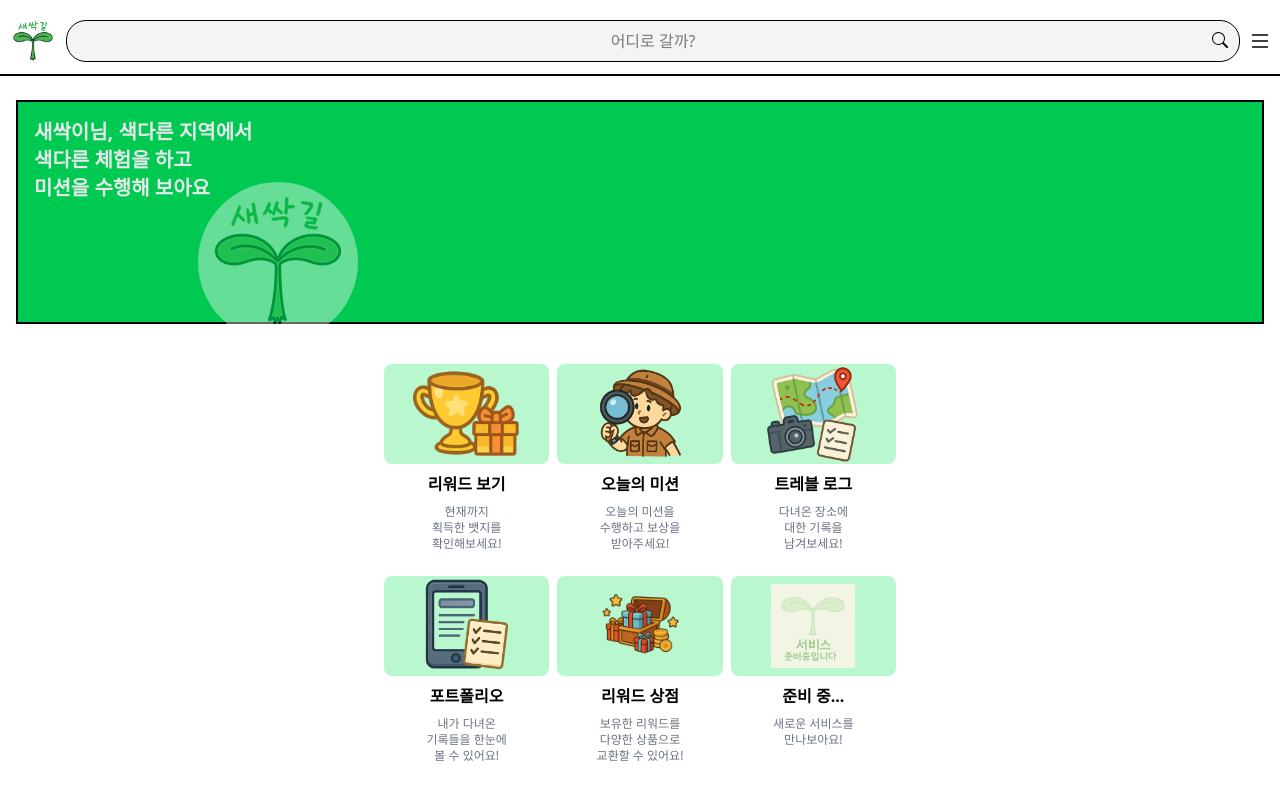
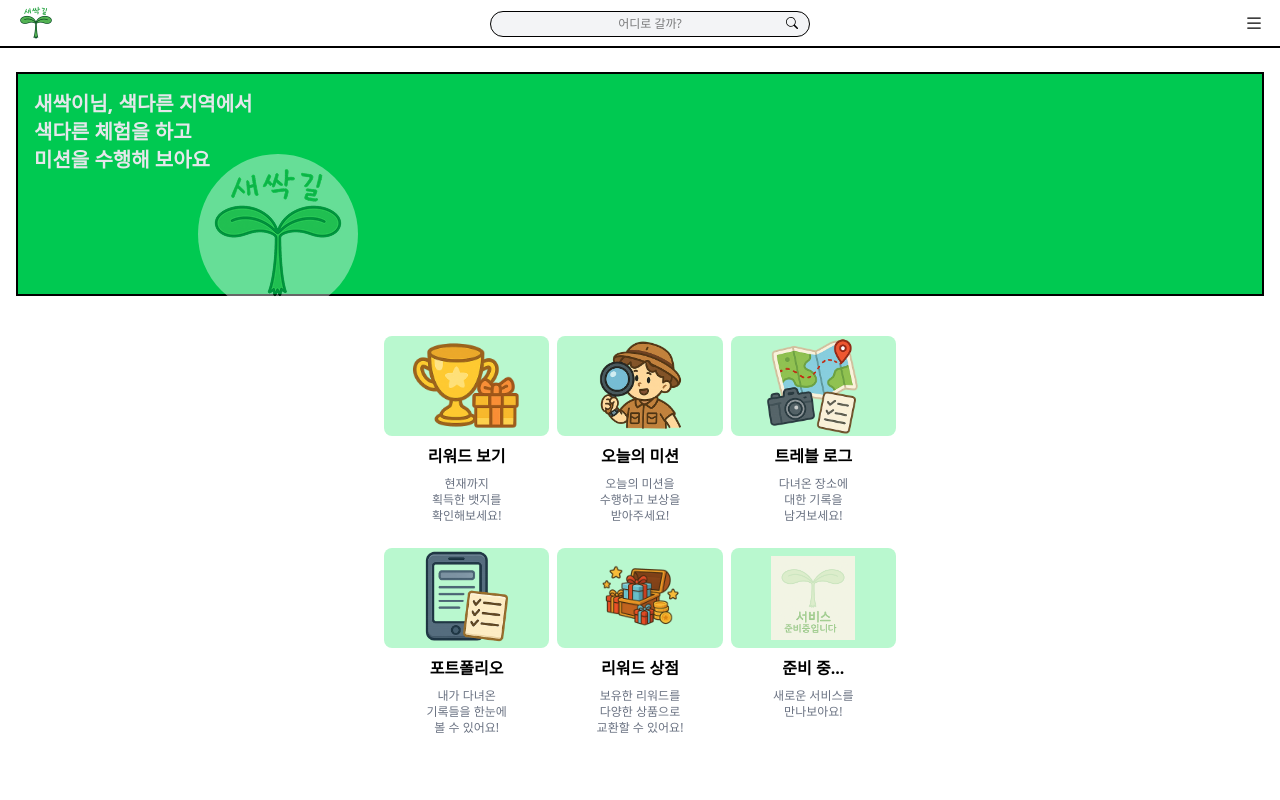
Before and after one commit to sprout-road/sprout-road-front, a React (Vite) app: page /main in a window 1280 px wide. Built offline with nearby package versions, Linux system fonts and the light colour scheme; no server answers.

Commit message:
refactor: 헤더 크기 조절

```diff
--- a/src/components/common/Header.tsx
+++ b/src/components/common/Header.tsx
@@ -1,7 +1,6 @@
 import { BsChevronLeft, BsSearch } from "react-icons/bs"
 import { BsList } from "react-icons/bs"
 import { useNavigate } from "react-router-dom"
-
 
 interface HeaderProps {
     children?: React.ReactNode
@@ -21,28 +20,28 @@ function Header({ children, isHome = false, onClick }: HeaderProps) {
     }
 
     return (
-        <div className="flex flex-row min-h-12 w-full items-center border-b-2 p-2 gap-2 mt-2">
+        <div className="flex flex-row h-12 w-full items-center border-b-2 px-4 gap-2 flex-shrink-0">
             {isHome ? (
                 <>
                     <div className="flex-shrink-0">
                         <img
-                            src="/logo/logo.png" width={50}
+                            src="/logo/logo.png"
+                            width={40}
+                            height={40}
                             alt="로고"
                             onClick={handleHomeClick}
                             className="cursor-pointer"
                         />
                     </div>
                     <div className="flex flex-1 justify-center">
-                        <div className="relative w-full">
+                        <div className="relative w-full max-w-xs">
                             <input
                                 type="text"
                                 placeholder="어디로 갈까?"
-                                className="w-full border rounded-[20px] px-8 py-2 bg-gray-100 text-center"
+                                className="w-full border rounded-[20px] px-6 py-1 bg-gray-100 text-center text-xs"
                             />
-                            <div
-                                className="absolute right-3 top-3 transform"
-                            >
-                                <BsSearch size={16} className="shrink-0"/>
+                            <div className="absolute right-3 top-1/2 transform -translate-y-1/2">
+                                <BsSearch size={12} className="shrink-0"/>
                             </div>
                         </div>
                     </div>
@@ -51,17 +50,17 @@ function Header({ children, isHome = false, onClick }: HeaderProps) {
                 <>
                     <div className="shrink-0">
                         <div className="flex cursor-pointer">
-                            <BsChevronLeft size={24} onClick={onClick} />
+                            <BsChevronLeft size={20} onClick={onClick} />
                         </div>
                     </div>
                     <div className="flex flex-1 justify-center flex-nowrap">
-                        <div className="text-xl text-center">{children}</div>
+                        <div className="text-base text-center font-medium">{children}</div>
                     </div>
                 </>
             )}
             <div className="shrink-0">
                 <div className="flex cursor-pointer">
-                    <BsList size={24} onClick={handleToggleClick}/>
+                    <BsList size={20} onClick={handleToggleClick}/>
                 </div>
             </div>
         </div>
```
